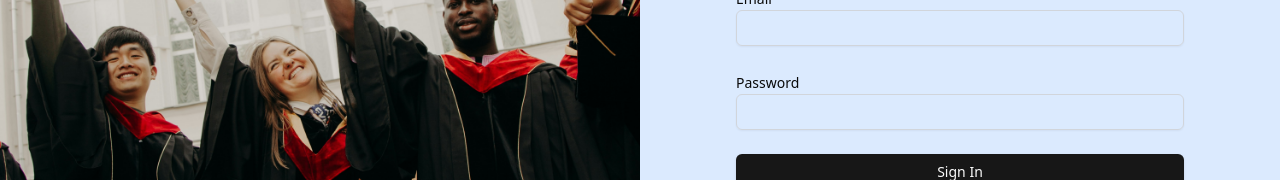
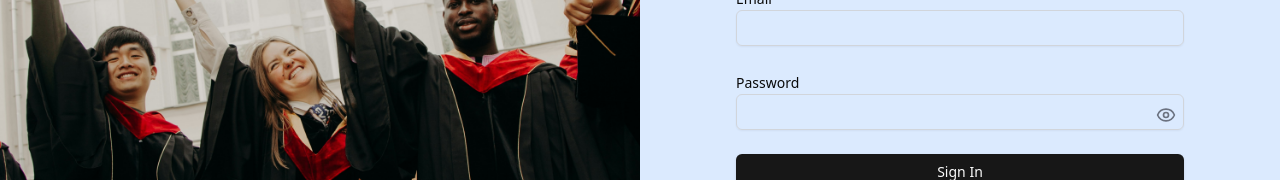
Before and after one commit to tushydan007/pwan_business_academy, a Next.js app: page /login in a window 1280 px wide. Shown: the part 386-566 px from the top of the page. Built offline with nearby package versions, Linux system fonts and the light colour scheme.

Commit message:
Added support for toggling the password when entering values on the password input field

```diff
--- a/components/shared/LoginForm.tsx
+++ b/components/shared/LoginForm.tsx
@@ -1,6 +1,6 @@
 "use client";
 
-import React from "react";
+import React, { useState } from "react";
 import { Card, CardContent, CardHeader, CardTitle } from "../ui/card";
 import { Label } from "../ui/label";
 import { Input } from "../ui/input";
@@ -12,6 +12,7 @@ import { zodResolver } from "@hookform/resolvers/zod";
 import { Button } from "@/components/ui/button";
 import loginImg from "@/public/assets/login.jpg";
 import logo from "@/public/assets/pbaLogo.png";
+import { Eye, EyeOff } from "lucide-react";
 
 const loginSchema = z.object({
   email: z.string().email({ message: "Invalid email address" }),
@@ -23,6 +24,8 @@ const loginSchema = z.object({
 type LoginFormValues = z.infer<typeof loginSchema>;
 
 const LoginForm = () => {
+  const [showPassword, setShowPassword] = useState(false);
+
   const {
     register,
     handleSubmit,
@@ -38,7 +41,6 @@ const LoginForm = () => {
 
   return (
     <div className="flex h-screen items-center justify-center bg-gray-100">
-      {/* Left: Image */}
       <div className="relative hidden md:block flex-1 w-full h-full">
         <Image
           src={loginImg}
@@ -50,11 +52,9 @@ const LoginForm = () => {
         />
       </div>
 
-      {/* Right: Form */}
       <div className="flex-1 h-screen w-full flex flex-col items-center justify-center text-white">
         <div className="p-4 md:p-6 flex items-center justify-center h-full w-full bg-blue-100">
           <Card className="flex flex-col flex-1 border-none rounded-none shadow-none p-6 md:p-12 bg-transparent">
-            {/* Centered Logo and Header */}
             <div className="flex flex-col items-center justify-center space-y-4 mb-6">
               <figure>
                 <Image src={logo} alt="logo" width={150} height={100} />
@@ -67,7 +67,6 @@ const LoginForm = () => {
               </CardHeader>
             </div>
 
-            {/* Form */}
             <CardContent className="flex-1 flex items-center justify-center">
               <form
                 onSubmit={handleSubmit(onSubmit)}
@@ -90,14 +89,22 @@ const LoginForm = () => {
                 </div>
 
                 {/* Password */}
-                <div>
+                <div className="relative">
                   <Label htmlFor="password">Password</Label>
                   <Input
                     id="password"
-                    type="password"
+                    type={showPassword ? "text" : "password"}
                     {...register("password")}
-                    className="shadow-sm border border-gray-300"
+                    className="shadow-sm border border-gray-300 pr-10"
                   />
+                  <button
+                    type="button"
+                    onClick={() => setShowPassword(!showPassword)}
+                    className="absolute right-2 top-[35px] text-gray-500 hover:text-gray-700"
+                    tabIndex={-1}
+                  >
+                    {showPassword ? <EyeOff size={20} /> : <Eye size={20} />}
+                  </button>
                   {errors.password && (
                     <p className="text-sm text-red-600 mt-1">
                       {errors.password.message}
```
